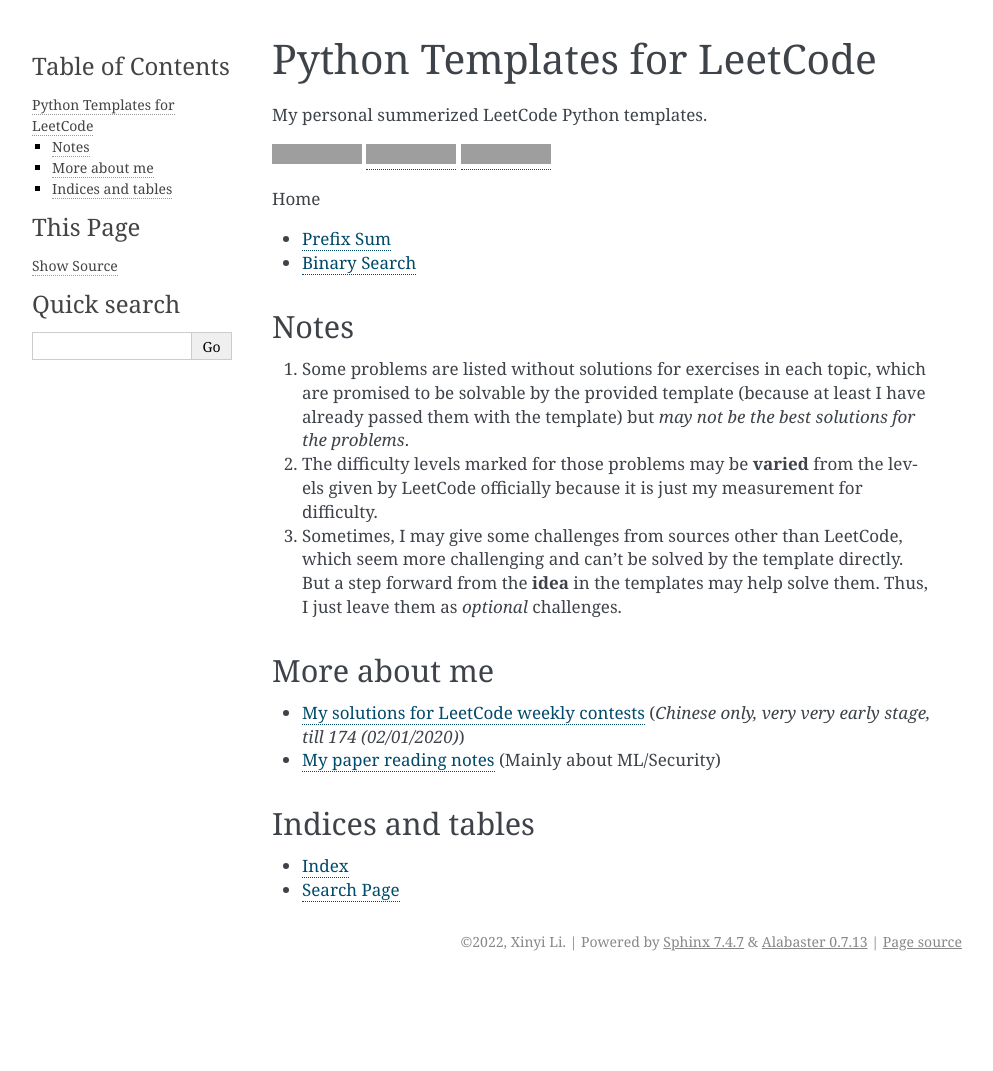
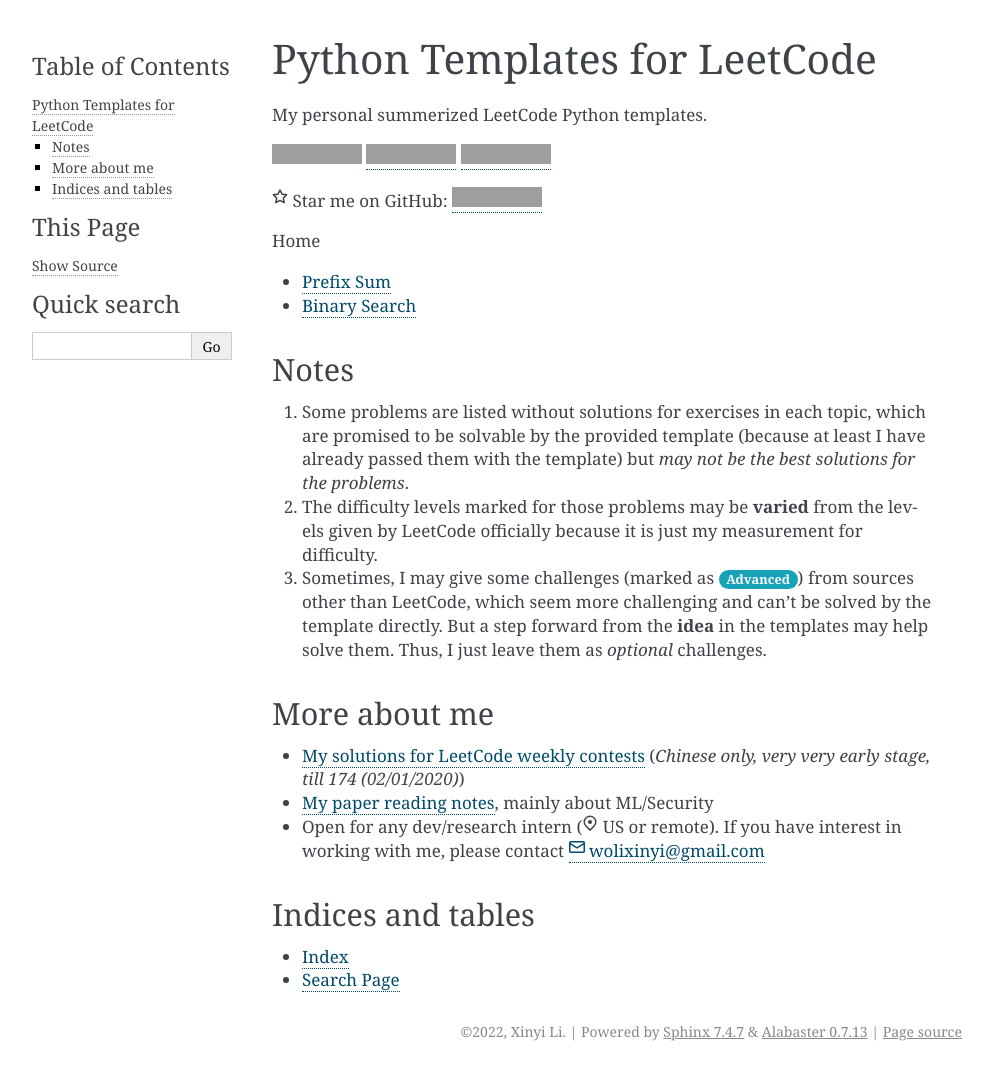
Before and after one commit to li-xin-yi/lctemplates, a Sphinx documentation site: the page built from docs/source/index.md, in a window 1280 px wide. Shown: the whole page, without its empty margins (148-1141 px from the left). Built offline with Sphinx 7.4.7, drawn with Linux system fonts in a browser that asks for light colours; before the commit the page ends 981 px from its top, so only the background shows below that; grey boxes are pictures that could not be loaded.

Commit message:
icon and badge

```diff
--- a/docs/source/index.md
+++ b/docs/source/index.md
@@ -7,6 +7,8 @@
 ![Python](https://img.shields.io/badge/Python-3-blue)
 [![Twitter Follow](https://img.shields.io/twitter/follow/yangzhou301)](https://twitter.com/yangzhou301)
 [![LeetCode user cascandaliato](https://img.shields.io/badge/dynamic/json?style=flat-square&labelColor=black&color=%23ffa116&label=Solved&query=solvedOverTotal&url=https%3A%2F%2Fleetcode-badge.vercel.app%2Fapi%2Fusers%2Fxy-li&logo=leetcode&logoColor=yellow)](https://leetcode.com/u/xy-li/)
+
+{opticon}`star` Star me on GitHub: [![](https://img.shields.io/github/stars/li-xin-yi/lctemplates?style=social)](https://github.com/li-xin-yi/lctemplates)
 
 
 
@@ -21,12 +23,16 @@
 
 1. Some problems are listed without solutions for exercises in each topic, which are promised to be solvable by the provided template (because at least I have already passed them with the template) but *may not be the best solutions for the problems*.
 2. The difficulty levels marked for those problems may be **varied** from the levels given by LeetCode officially because it is just my measurement for difficulty.
-3. Sometimes, I may give some challenges from sources other than LeetCode, which seem more challenging and can't be solved by the template directly. But a step forward from the **idea** in the templates may help solve them. Thus, I just leave them as *optional* challenges.
+3. Sometimes, I may give some challenges (marked as {badge}`Advanced,badge-info badge-pill`) from sources other than LeetCode, which seem more challenging and can't be solved by the template directly. But a step forward from the **idea** in the templates may help solve them. Thus, I just leave them as *optional* challenges.
 
 ## More about me
 
 - [My solutions for LeetCode weekly contests](http://notebook.xyli.me/categories/LeetCode/) (*Chinese only, very very early stage, till 174 (02/01/2020)*)
-- [My paper reading notes](https://paper-weekly.readthedocs.io/en/latest/) (Mainly about ML/Security)
+- [My paper reading notes](https://paper-weekly.readthedocs.io/en/latest/), mainly about ML/Security
+- Open for any dev/research intern ({opticon}`location` US or remote). If you have interest in working with me, please contact [{opticon}`mail` wolixinyi@gmail.com](mailto:wolixinyi@gmail.com)
+
+
+
 
 
 ## Indices and tables
```
Also changed, not shown: docs/source/binary-search.md (+2 -1 lines).
